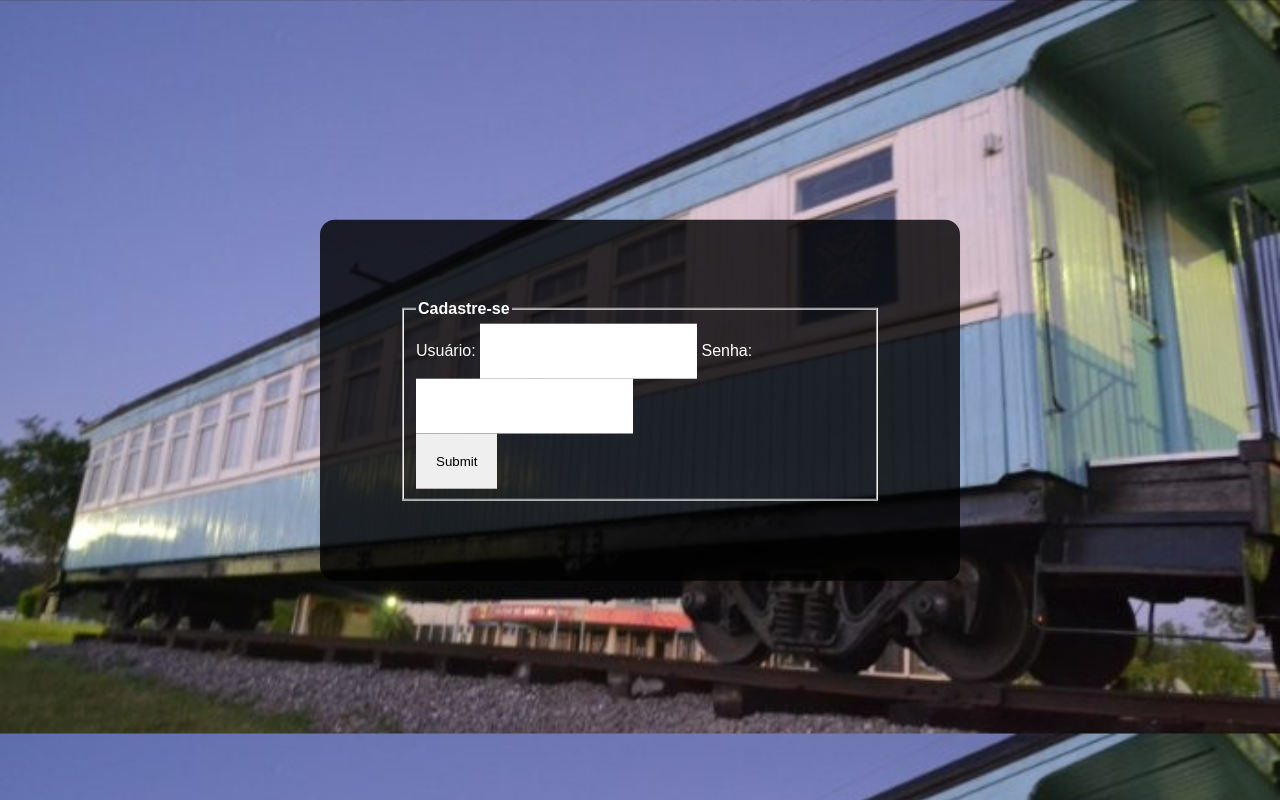
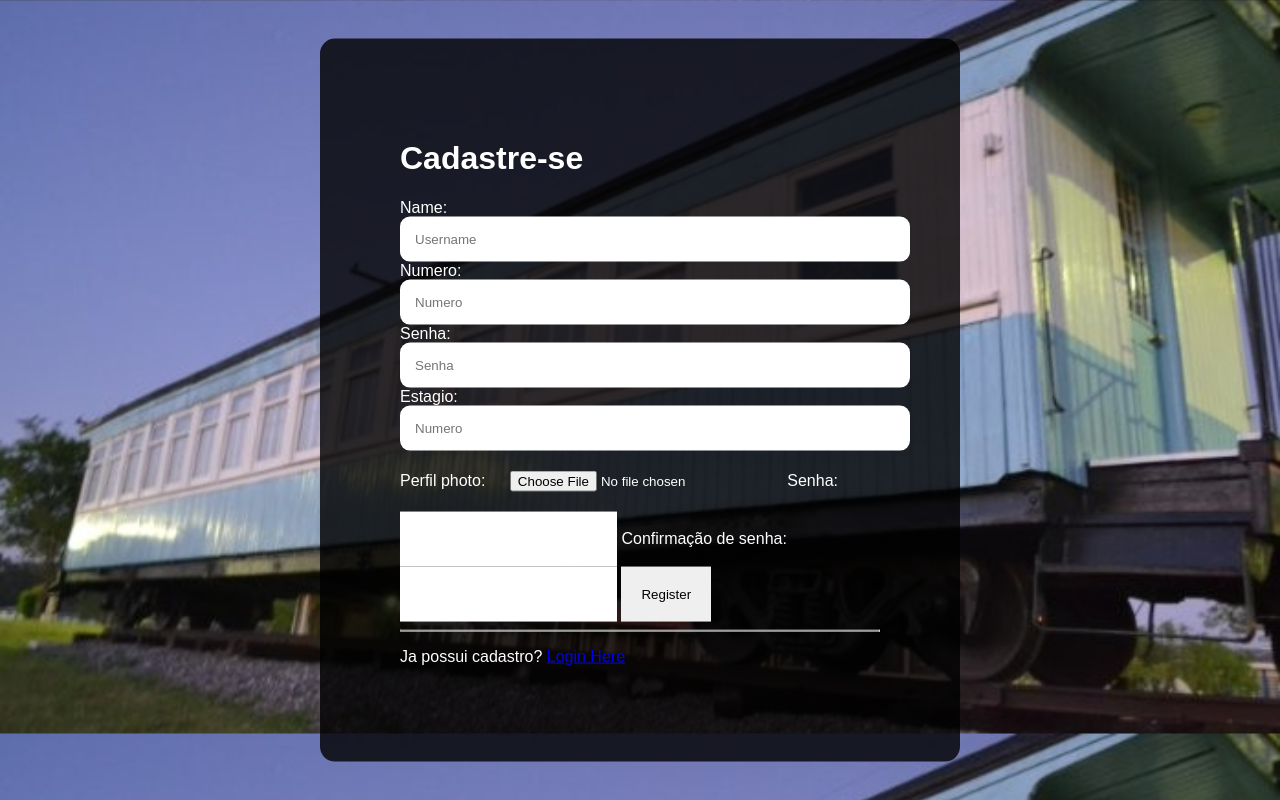
Before and after one commit to luizebaldoni/EstudaVagao, a Django app: page /django_app/register/ in a window 1280 px wide. Run offline with Django 4.2, Linux system fonts and the light colour scheme.

Commit message:
adicionado sistema de cadastro

```diff
--- a/djangoProject/urls.py
+++ b/djangoProject/urls.py
@@ -6,8 +6,6 @@
 from django.contrib import admin
 from django.urls import path, include
 
-from django_app import views
-
 urlpatterns = [
     path("admin/", admin.site.urls),
 	path('django_app/', include('django_app.urls')),
--- a/django_app/models.py
+++ b/django_app/models.py
@@ -4,10 +4,13 @@ from django.db import models
 
 class Users(models.Model):
     id_user = models.BigAutoField(primary_key=True)
-    name = models.TextField(max_length=200)
-    numero = models.IntegerField(default=0)
-    estagio = models.IntegerField(default=0)
+    name = models.CharField(max_length=200)
+    numero = models.CharField(max_length=200)
+    senha = models.CharField(max_length=200)
+    estagio = models.CharField(max_length=200)
     perfil_photo = models.ImageField(max_length=500)
+    USERNAME_FIELD = 'name'
+    REQUIRED_FIELDS = ['numero', 'estagio']
 
 class Questions(models.Model):
     id_question = models.BigAutoField(primary_key = True)
--- a/django_app/urls.py
+++ b/django_app/urls.py
@@ -2,9 +2,10 @@ from django.conf import settings
 from django.conf.urls.static import static
 from django.urls import path
 
-from django_app.views import index, MyLoginView
+from django_app.views import index, MyLoginView, RegisterView
 
 urlpatterns = [
     path('', index, name='index'),
-    path('register/', MyLoginView.as_view(), name='login'),
+    path('login/', MyLoginView.as_view(), name='login'),
+    path('register/', RegisterView.as_view(), name='register')
 ] + static(settings.STATIC_URL, document_root=settings.STATIC_ROOT)
--- a/django_app/views.py
+++ b/django_app/views.py
@@ -1,10 +1,13 @@
+from django import forms
 from django.contrib import messages
+from django.contrib.auth import login
+from django.contrib.auth.forms import UserCreationForm
 from django.contrib.auth.views import LoginView
 from django.shortcuts import render
-from django.http import HttpResponse
-from django import forms
 from django.urls import reverse_lazy
-from django.views import View
+from django.views.generic import FormView
+
+from .models import Users
 
 
 def index(request_iter):
@@ -20,3 +23,45 @@ class MyLoginView(LoginView):
     def form_invalid(self, form):
         messages.error(self.request, 'Invalid username or password')
         return self.render_to_response(self.get_context_data(form=form))
+
+class RegisterForm(UserCreationForm):
+    name = forms.CharField(widget=forms.TextInput(
+        attrs={
+            'class': 'views_input',
+            'style': 'padding: 15px; width: 100%; border-radius: 10px;',
+            'placeholder': 'Username',
+        }))
+    numero = forms.CharField(widget=forms.TextInput(
+        attrs={
+            'class':'views_input',
+            'style': 'padding: 15px; width: 100%; border-radius: 10px;',
+            'placeholder': 'Numero',
+        }))
+    senha = forms.CharField(widget=forms.TextInput(
+        attrs={
+            'class':'views_input',
+            'style': 'padding: 15px; width: 100%; border-radius: 10px;',
+            'placeholder': 'Senha',
+        }))
+    estagio = forms.CharField(widget=forms.TextInput(
+        attrs={
+            'class':'views_input',
+            'style': 'padding: 15px; width: 100%; border-radius: 10px;',
+            'placeholder': 'Numero',
+        }))
+    perfil_photo =forms.ImageField()
+    class Meta:
+        model = Users
+        fields = ('name',  'numero', 'senha', 'estagio', 'perfil_photo' )
+
+class RegisterView(FormView):
+    template_name = 'register.html'
+    form_class = RegisterForm
+    redirect_authenticated_user = True
+    success_url = reverse_lazy('tasks')
+
+    def form_valid(self, form):
+        User = form.save()
+        if User:
+            login(self.request, User)
+        return super(RegisterView, self).form_valid(form)
--- a/static/css/style.css
+++ b/static/css/style.css
@@ -33,10 +33,6 @@ input {
     width: 100%;
     border-radius: 10px;
 }
-.inputSubmit:{
+.inputSubmit{
     cursor: pointer;
 }
-/*CADASTRO*/
-nav.menu{
-    background-color: gray;
-}
--- a/templates/index.html
+++ b/templates/index.html
@@ -7,8 +7,8 @@
     <meta name="viewport" content="width=device-width, initial-scale=1.0">
     <link rel="stylesheet" href="{% static 'css/style.css' %}">
     <title>Login | EstudaVagão</title>
+</head>
 
-</head>
 <body>
     <div class="container">
         <h1> Estuda Vagão</h1>
@@ -24,7 +24,7 @@
             <br> <br>
             <input type="submit" name="submit" value="Enviar" class="inputSubmit">
             <br> <br>
-            <a href="{% url "login" %}"> Cadastre-se!</a>
+            <a href="{% url "register" %}"> Cadastre-se!</a>
         </form>
     </div>
 </body>
--- /dev/null
+++ b/templates/register.html
@@ -0,0 +1,30 @@
+<!DOCTYPE html>
+<html lang="pt">
+    <head>
+        {% load static %}
+        <meta charset="UTF-8">
+        <meta http-equiv="X-UA-Compatible" content="IE=edge">
+        <meta name="viewport" content="width=device-width, initial-scale=1.0">
+        <link rel="stylesheet" href="{% static 'css/style.css' %}">
+        <title>Estuda Vagão</title>
+    </head>
+    <body>
+        <div class="container">
+          <form method="post" novalidate>
+            {% csrf_token %}
+            <h1>Cadastre-se</h1>
+                {% for field in form %}
+                    {{ field.label_tag}}
+                    {{ field }}
+                    {% if field.errors %}
+                        <small class="error">{{ field.errors|striptags  }}</small>
+                    {% endif %}
+		{% endfor %}
+
+            <input type="submit" value="Register">
+            <hr>
+            <p>Ja possui cadastro? <a href="{% url 'login'%}">Login Here</a></p>
+            </form>
+        </div>
+</body>
+</html>
--- a/templates/registration/login.html
+++ b/templates/registration/login.html
@@ -7,9 +7,6 @@
     <meta name="viewport" content="width=device-width, initial-scale=1.0">
     <title>Cadastre-se</title>
     <link rel="stylesheet" href="{% static 'css/style.css' %}">
-    <nav>
-
-    </nav>
 </head>
 <body>
     <div class="container">
@@ -18,7 +15,7 @@
             <fieldset>
                 <legend><b>Cadastre-se</b></legend>
                 {% for field in form %}
-                    {{ field.label_tag }}
+                    <label>{{ field.label_tag }}</label>
                     {{ field }}
                     {% if field.error %}
                     <small>{{ field.errors|striptags }}</small>
```
